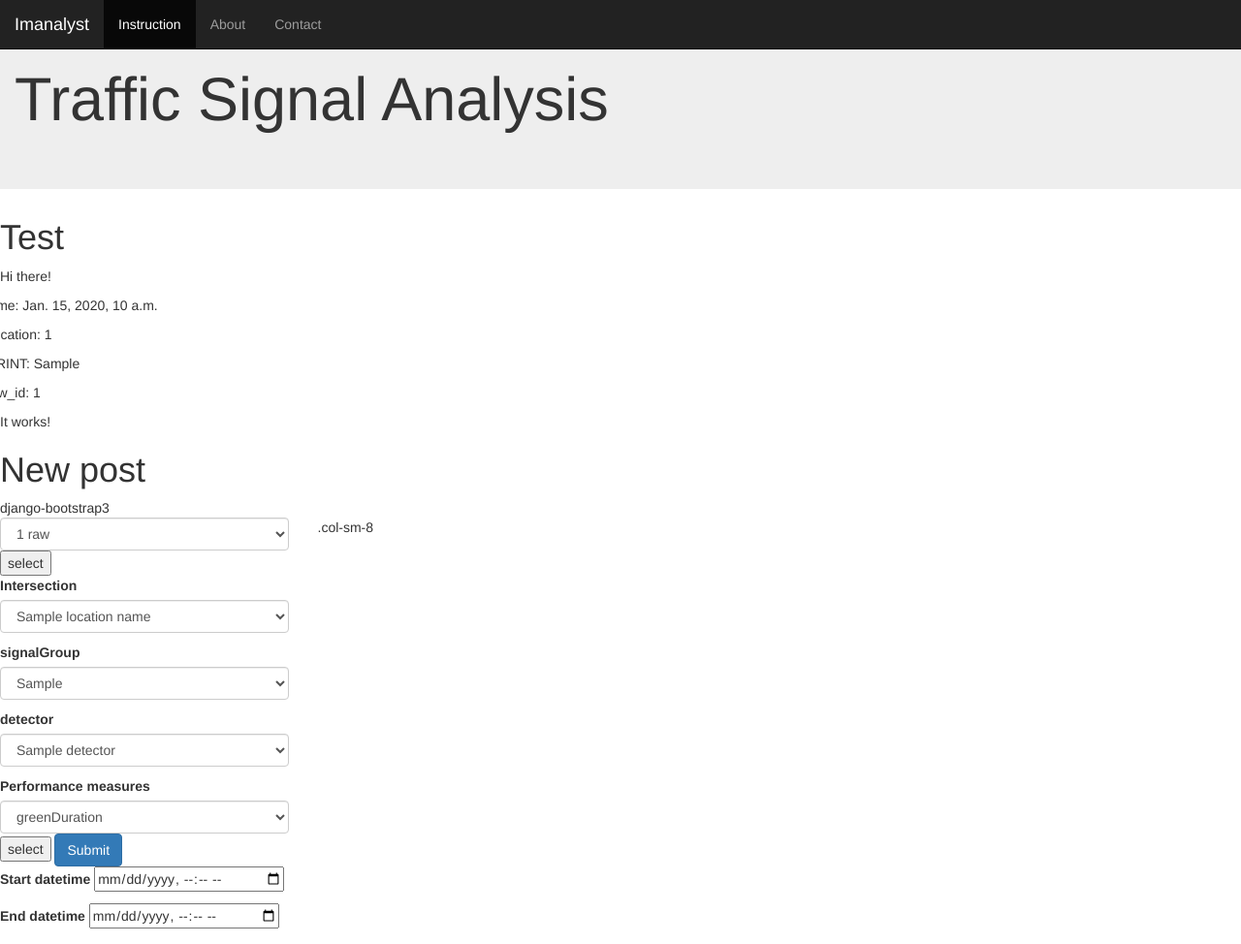
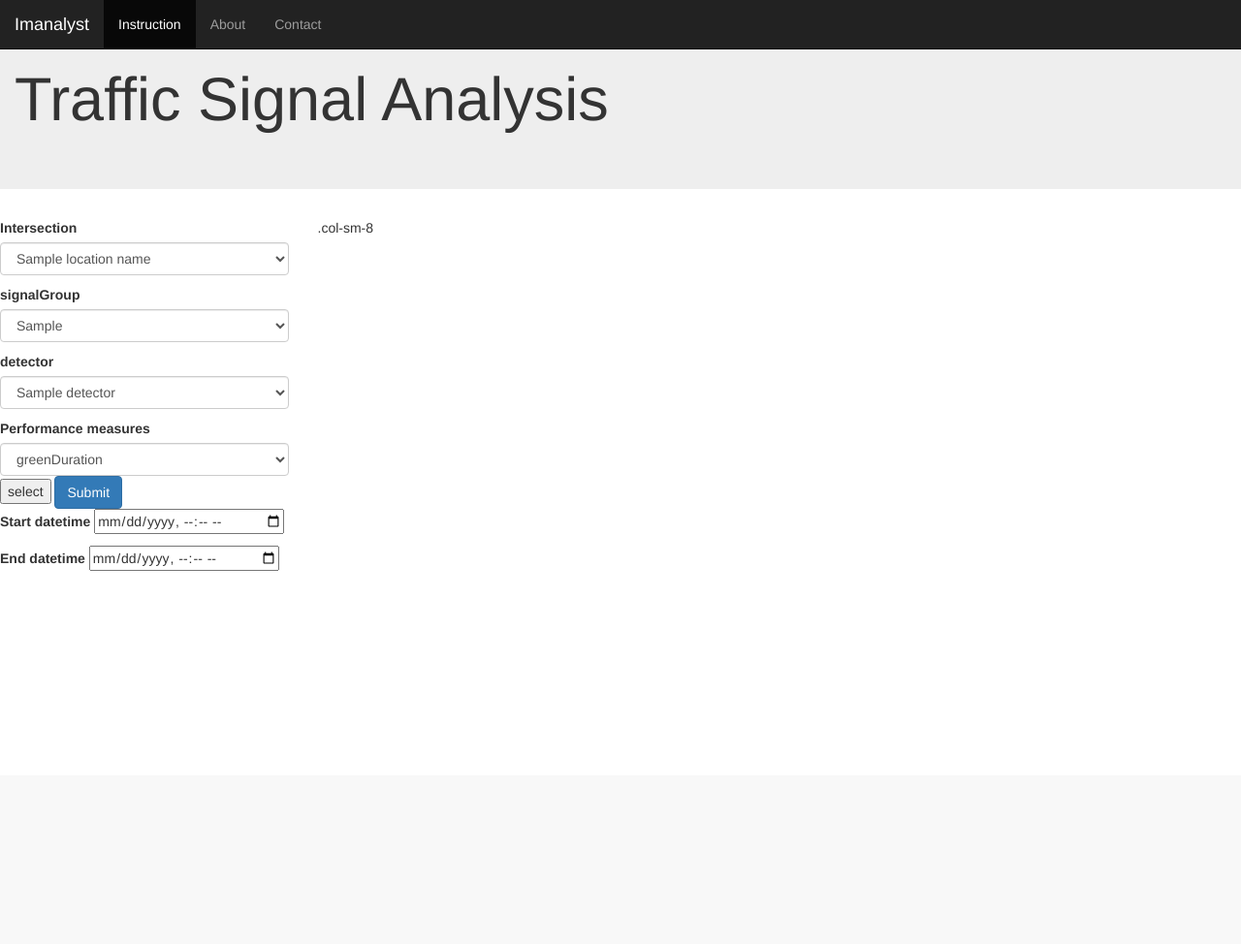
Before and after one commit to songjisj/traffic, a Django app: template traffic/templates/traffic/index.html in a window 1280 px wide. Shown: the whole page at 97% size. After the commit the page ends 589 px from the top, so only its background shows below. Run offline with Django 3.2, Linux system fonts and the light colour scheme; tables that the repository leaves empty hold one stand-in row (values such as "Sample post"); the template is opened without the code that fills it: values that come from a table or form of the project are taken from there, most other values are stand-ins (such as "Sample title", 1, 10 or a date in 2020); some libraries are stand-ins or nearby versions.

Commit message:
clear layout

```diff
--- a/traffic/templates/traffic/index.html
+++ b/traffic/templates/traffic/index.html
@@ -1,4 +1,26 @@
 <html>
+
+    {% load bootstrap3 %}
+    {% bootstrap_css %}
+    {% bootstrap_javascript %}
+
+    <script>
+	function intersectionChanged() {
+	    var x = document.getElementById("intersectionSelectionId").value;
+	    document.getElementById("locationFormId").submit();
+	}
+	</script>
+	<script>
+	function signalChanged() {
+	    var x = document.getElementById("signalGroupSelecteionId").value;
+	    document.getElementById("locationFormId").submit();
+
+	}
+
+	function alertEmptyList(){
+	    alert("")
+	}
+    </script>
 
 {# Navigate bar and a header #}
 <nav id="myNavbar" class="navbar navbar-default navbar-inverse navbar-fixed-top" role="navigation">
@@ -30,74 +52,10 @@
     </div>
 </div>
 
-    <h1> Test </h1>
-    <p>Hi there!</p>
-	{% for trafficData in trafficDataList %}
-    <div class ="row">
-		<p>Time: {{ trafficData.tt }}</p>
-                <p>Location: {{ trafficData.fk_cid }}</p>
-	  	<p>GRINT: {{ trafficData.grint }}</p>
-		<p>row_id: {{ trafficData.row_id }}</p>
-    </div>
-	{% endfor %}
-    <p>It works!</p>
-
-
-    <h1>New post</h1>
-
-    <script>
-    function intersectionChanged() {
-	var x = document.getElementById("intersectionSelectionId").value;
-	document.getElementById("locationFormId").submit();
-    }
-    </script>
-
-    <script>
-    function signalChanged() {
-        var x = document.getElementById("signalGroupSelecteionId").value;
-	document.getElementById("locationFormId").submit();
-
-    }
-    </script>
-
-    <script>
-    function alertEmptyList(){
-        alert("")
-    }
-    </script>
-
-
-    {% load bootstrap3 %}
-    {% bootstrap_css %}
-    {% bootstrap_javascript %}
-
-    {% block title %}django-bootstrap3{% endblock %}
-
-    {% block content %}
-
-    <!--<form action="/url/to/submit/" method="post" class="form">-->
-    <!--{% csrf_token %}-->
-    <!--{% bootstrap_form form %}-->
-    <!--{% buttons %}-->
-	<!--<button type="submit" class="btn btn-primary">-->
-	    <!--{% bootstrap_icon "star" %} Submit-->
-	<!--</button>-->
-    <!--{% endbuttons %}-->
-    <!--</form>-->
-    <!--{% endblock %}-->
-
-
     <div class="row">
     <div class="col-sm-3 " >
 
     <form id="locationFormId" method="POST" action="{% url 'traffic:index'%}">{% csrf_token %}
-		<select name = "choice" class="form-control">
-		<option value="1">1 raw</option>
-		<option value="2">2 raw</option>
-		<option value="3">3 raw</option>
-		<option value="4">4 raw</option>
-		</select>
-		<input type="submit" value="select" />
 
 		{# Select intersection #}
 		<p>
@@ -119,9 +77,8 @@
 		{% else %}
 		    <p>
 		    <label for="signalGroup">signalGroup</label>
+
 		    <select id="signalGroupSelectionId" name="signalGroup" onchange="signalChanged()" class="form-control">
-
-
 			{% for signalGroup in sgNameList %}
 			    {% if signalGroup == selectedSgName %}
 				<option value = {{signalGroup}} selected="selected">{{signalGroup}} </option>
@@ -129,18 +86,25 @@
 				<option value = {{signalGroup}}> {{signalGroup}} </option>
 			    {% endif %}
 			{% endfor %}
+		    </select>
 		{% endif %}
-		</select>
 		</p>
 
+		{# Selct detector #}
+		{% if sgNameList  %}
 		    <p>
+		    {% if not detectorList  %}
+			<p> Sorry, there is no valid detector configuration data in the selected signal group. Please choose other signal group. </p>
+		    {% else %}
 			<label for="detector">detector</label>
 			<select name ="detector" class="form-control">
 			{% for detector in detectorList %}
 			    <option value = {{detector}}>{{detector}}</option>
 			{% endfor %}
 			</select>
+		    {% endif %}
 		    </p>
+		{% endif %}
 
 		<label for="performance">Performance measures </label>
 		<select name ="performance" class="form-control">
```
Also changed, not shown: traffic/views.py (+21 -30 lines), 1 other file. Lines whose indentation alone changed are shown as unchanged.
